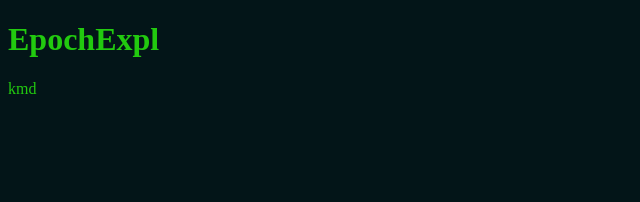
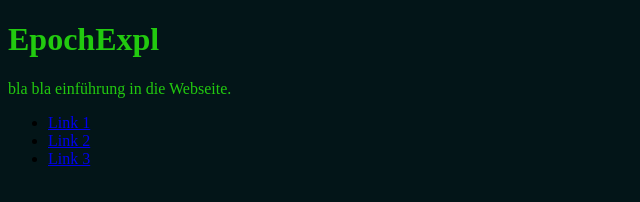
Before and after one commit to Marco-mm123/TBZ-Projekt, a plain HTML site: page index.html in a window 1280 px wide. Shown: the whole page, without its empty margins (0-640 px from the left). Drawn offline with Linux system fonts and the light colour scheme.

Commit message:
firstCentury webseite und neues Index mit links

```diff
--- a/index.html
+++ b/index.html
@@ -18,7 +18,15 @@
   </head>
   <body>
     <h1>EpochExpl</h1>
-    <p>kmd</p>
-    <p></p>
+    <p>bla bla einführung in die Webseite.</p>
+    <!-- Platzhalter für 21 Links -->
+    <ul>
+      <li><a href="#">Link 1</a></li>
+      <li><a href="#">Link 2</a></li>
+      <li><a href="#">Link 3</a></li>
+      <!-- Fügen Sie hier weitere Links hinzu -->
+      <!-- Beispiel: -->
+      <!-- <li><a href="#">Link 4</a></li> -->
+    </ul>
   </body>
 </html>
```
Also changed, not shown: 1.first_century/first_Century_site.html (added, +9 -0 lines).
